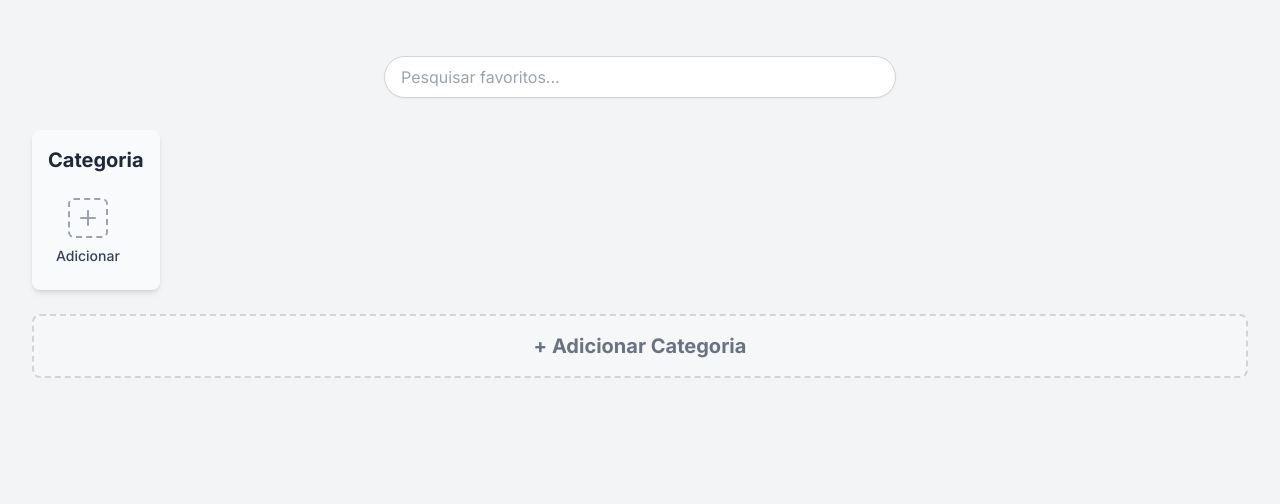
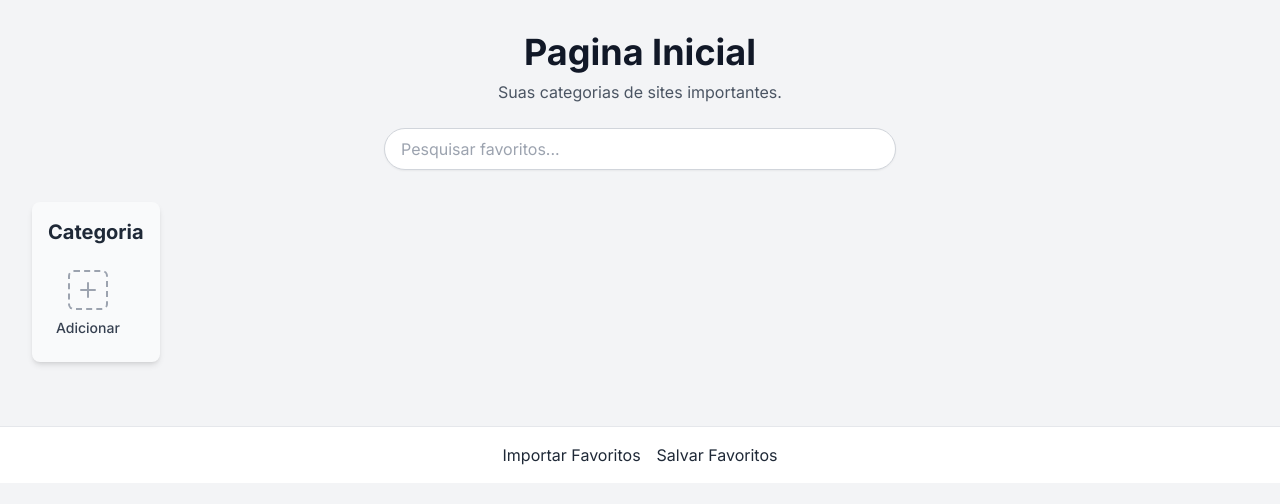
Before and after one commit to raphaelmmachado/homepage-html, a plain HTML site: page homepage.html in a window 1280 px wide. Drawn offline with nearby package versions, Linux system fonts and the light colour scheme.

Commit message:
Update homepage.html

```diff
--- a/homepage.html
+++ b/homepage.html
@@ -33,8 +33,8 @@
   <body class="bg-gray-100 text-gray-800">
     <div id="app" class="container mx-auto p-4 md:p-8 max-w-7xl">
       <header class="text-center mb-8">
-        <!-- <h1 class="text-4xl font-bold text-gray-900">Meus Favoritos</h1>
-        <p class="text-gray-600 mt-2">Suas categorias de sites importantes.</p> -->
+        <h1 class="text-4xl font-bold text-gray-900">Pagina Inicial</h1>
+        <p class="text-gray-600 mt-2">Suas categorias de sites importantes.</p>
 
         <!-- ALTERAÇÃO: Barra de pesquisa adicionada -->
         <div class="mt-6 w-full max-w-lg mx-auto">
@@ -55,12 +55,6 @@
       </div>
 
       <!-- Placeholder para adicionar nova categoria -->
-      <div
-        id="add-container-section"
-        class="mt-6 bg-gray-50/50 border-2 border-dashed border-gray-300 p-4 rounded-lg w-full hover:bg-gray-50 transition-colors"
-      >
-        <!-- O conteúdo aqui será gerenciado pelo JavaScript -->
-      </div>
     </div>
 
     <!-- Modal para adicionar favorito (sem alterações) -->
@@ -138,6 +132,9 @@
         const cancelBtn = document.getElementById("cancel-add-bookmark-btn");
         const searchBar = document.getElementById("search-bar"); // ALTERAÇÃO: Pega o elemento da barra de pesquisa
 
+        const importBtn = document.getElementById("import-btn");
+        const exportBtn = document.getElementById("export-btn");
+        const importFileInput = document.getElementById("import-file-input");
         // --- FUNÇÕES DE LÓGICA ---
 
         const saveData = () => {
@@ -189,7 +186,7 @@
             ? "none"
             : "block";
           if (!lowerCaseSearchTerm) {
-            renderAddCategoryUI();
+            containersWrapper.appendChild(createAddCategoryBox());
           }
         };
 
@@ -360,14 +357,18 @@
           return element;
         };
 
-        const renderAddCategoryUI = () => {
-          addContainerSection.innerHTML = "";
+        // Esta função substitui a antiga renderAddCategoryUI()
+
+        const createAddCategoryBox = () => {
+          const addContainerBox = document.createElement("div");
+          addContainerBox.className =
+            "bg-gray-50/50 border-2 border-dashed border-gray-300 p-4 rounded-lg hover:bg-gray-50 transition-colors flex items-center justify-center cursor-pointer min-h-[148px]";
+
           const addTitle = document.createElement("h2");
-          addTitle.className =
-            "text-xl font-bold text-gray-500 cursor-pointer text-center";
-          addTitle.textContent = "+ Adicionar Categoria";
+          addTitle.className = "text-xl font-bold text-gray-500 text-center";
+          addTitle.textContent = "+ Criar Categoria";
 
-          addTitle.addEventListener("click", () => {
+          addContainerBox.addEventListener("click", () => {
             const input = document.createElement("input");
             input.type = "text";
             input.placeholder = "Nome da Nova Categoria";
@@ -389,11 +390,13 @@
               if (e.key === "Escape") render();
             });
 
-            addTitle.replaceWith(input);
+            addContainerBox.innerHTML = "";
+            addContainerBox.appendChild(input);
             input.focus();
           });
 
-          addContainerSection.appendChild(addTitle);
+          addContainerBox.appendChild(addTitle);
+          return addContainerBox;
         };
 
         // --- MANIPULADORES DE EVENTOS ---
@@ -444,5 +447,13 @@
         render();
       });
     </script>
+    <!-- NOVO: Footer com botões de importação e exportação -->
+    <footer class="bg-white p-4 mt-8 border-t border-gray-200">
+      <div class="container mx-auto flex justify-center items-center gap-4">
+        <button id="import-btn" ...>Importar Favoritos</button>
+        <button id="export-btn" ...>Salvar Favoritos</button>
+      </div>
+      <input type="file" id="import-file-input" class="hidden" accept=".json" />
+    </footer>
   </body>
 </html>
```
